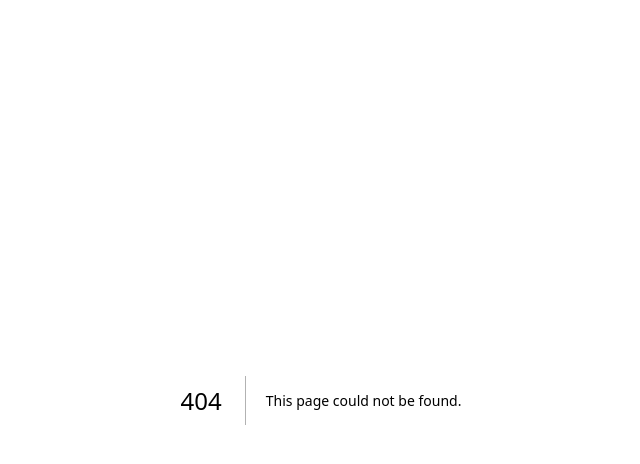
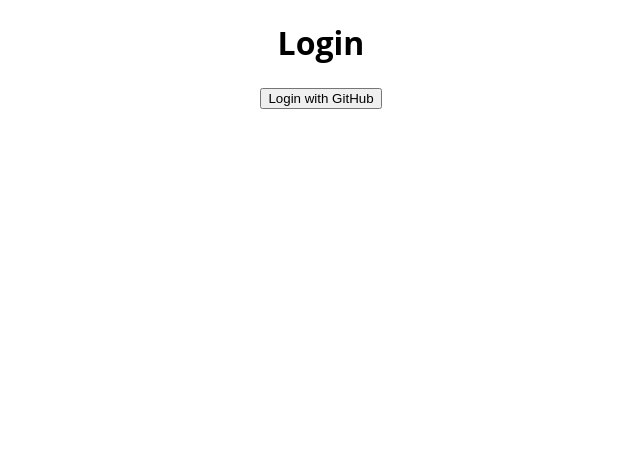
Before and after one commit to Sajantoor/NP-Compete, a Next.js app in the folder client/: page /login in a window 1280 px wide. Before the commit this address had no page. Shown: the top 464 px of the page, without its empty margins (319-959 px from the left). Built offline with nearby package versions, Linux system fonts and the light colour scheme.

Commit message:
WIP: Start front end POC

```diff
--- /dev/null
+++ b/client/constants.ts
@@ -0,0 +1 @@
+export const SERVER_URL = "http://localhost:4000";
--- a/client/next.config.js
+++ b/client/next.config.js
@@ -1,6 +1,6 @@
 /** @type {import('next').NextConfig} */
 const nextConfig = {
-  reactStrictMode: true,
+  reactStrictMode: false,
 }
 
 module.exports = nextConfig
--- /dev/null
+++ b/client/pages/login.tsx
@@ -0,0 +1,29 @@
+import Router from "next/router";
+import { SERVER_URL } from "../constants";
+
+
+export default function Login() {
+    // on click of the button, redirect to the github login page
+
+    async function loginWithGithub() {
+        const response = await fetch(`${SERVER_URL}/api/v1/login`, {
+            "mode": "cors",
+            "credentials": "include",
+            "method": "POST",
+        });
+
+        const data = await response.json();
+        const url = data.url;
+        Router.push(url);
+    }
+
+
+    return (
+        <>
+            <div>
+                <h1> Login </h1>
+                <button onClick={loginWithGithub}> Login with GitHub </button>
+            </div>
+        </>
+    )
+}
--- a/client/styles/globals.css
+++ b/client/styles/globals.css
@@ -1,107 +1,6 @@
-:root {
-  --max-width: 1100px;
-  --border-radius: 12px;
-  --font-mono: ui-monospace, Menlo, Monaco, 'Cascadia Mono', 'Segoe UI Mono',
-    'Roboto Mono', 'Oxygen Mono', 'Ubuntu Monospace', 'Source Code Pro',
-    'Fira Mono', 'Droid Sans Mono', 'Courier New', monospace;
-
-  --foreground-rgb: 0, 0, 0;
-  --background-start-rgb: 214, 219, 220;
-  --background-end-rgb: 255, 255, 255;
-
-  --primary-glow: conic-gradient(
-    from 180deg at 50% 50%,
-    #16abff33 0deg,
-    #0885ff33 55deg,
-    #54d6ff33 120deg,
-    #0071ff33 160deg,
-    transparent 360deg
-  );
-  --secondary-glow: radial-gradient(
-    rgba(255, 255, 255, 1),
-    rgba(255, 255, 255, 0)
-  );
-
-  --tile-start-rgb: 239, 245, 249;
-  --tile-end-rgb: 228, 232, 233;
-  --tile-border: conic-gradient(
-    #00000080,
-    #00000040,
-    #00000030,
-    #00000020,
-    #00000010,
-    #00000010,
-    #00000080
-  );
-
-  --callout-rgb: 238, 240, 241;
-  --callout-border-rgb: 172, 175, 176;
-  --card-rgb: 180, 185, 188;
-  --card-border-rgb: 131, 134, 135;
+body {
+  font-family: 'Open Sans', sans-serif;
+  text-align: center;
 }
 
-@media (prefers-color-scheme: dark) {
-  :root {
-    --foreground-rgb: 255, 255, 255;
-    --background-start-rgb: 0, 0, 0;
-    --background-end-rgb: 0, 0, 0;
-
-    --primary-glow: radial-gradient(rgba(1, 65, 255, 0.4), rgba(1, 65, 255, 0));
-    --secondary-glow: linear-gradient(
-      to bottom right,
-      rgba(1, 65, 255, 0),
-      rgba(1, 65, 255, 0),
-      rgba(1, 65, 255, 0.3)
-    );
-
-    --tile-start-rgb: 2, 13, 46;
-    --tile-end-rgb: 2, 5, 19;
-    --tile-border: conic-gradient(
-      #ffffff80,
-      #ffffff40,
-      #ffffff30,
-      #ffffff20,
-      #ffffff10,
-      #ffffff10,
-      #ffffff80
-    );
-
-    --callout-rgb: 20, 20, 20;
-    --callout-border-rgb: 108, 108, 108;
-    --card-rgb: 100, 100, 100;
-    --card-border-rgb: 200, 200, 200;
-  }
-}
-
-* {
-  box-sizing: border-box;
-  padding: 0;
-  margin: 0;
-}
-
-html,
-body {
-  max-width: 100vw;
-  overflow-x: hidden;
-}
-
-body {
-  color: rgb(var(--foreground-rgb));
-  background: linear-gradient(
-      to bottom,
-      transparent,
-      rgb(var(--background-end-rgb))
-    )
-    rgb(var(--background-start-rgb));
-}
-
-a {
-  color: inherit;
-  text-decoration: none;
-}
-
-@media (prefers-color-scheme: dark) {
-  html {
-    color-scheme: dark;
-  }
-}
+/* remove default styles from buttons and add a bit of padding */
```
Also changed, not shown: client/pages/callback.tsx (added, +32 -0 lines), client/pages/rooms/[uuid].tsx (added, +31 -0 lines), client/pages/rooms/index.tsx (added, +96 -0 lines), client/types/Room.ts (added, +7 -0 lines).
